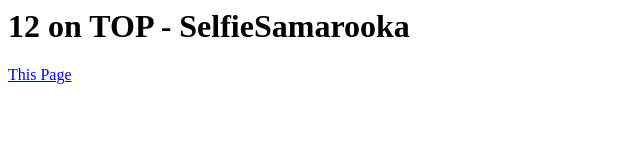
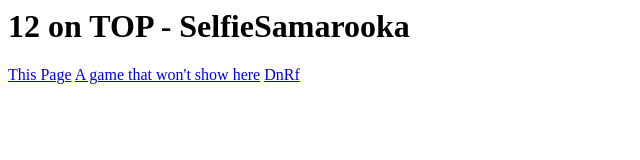
Before and after one commit to 12-on-TOP/SelfieSamarooka, a plain HTML site: page index.html in a window 1280 px wide. Shown: the whole page, without its empty margins (0-640 px from the left). Drawn offline with Linux system fonts and the light colour scheme.

Commit message:
Update index.html

```diff
--- a/index.html
+++ b/index.html
@@ -5,5 +5,7 @@
   <body>
     <h1>12 on TOP - SelfieSamarooka</h1>
     <a href = "https://12-on-top.github.io/SelfieSamarooka/">This Page</a>
+    <a href = "https://12-on-top.github.io/SuperBall_Game/">A game that won't show here</a>
+    <a href = "https://12-on-top.github.io/gs.github.io/">DnRf</a>
   </body>
 </html>
```
